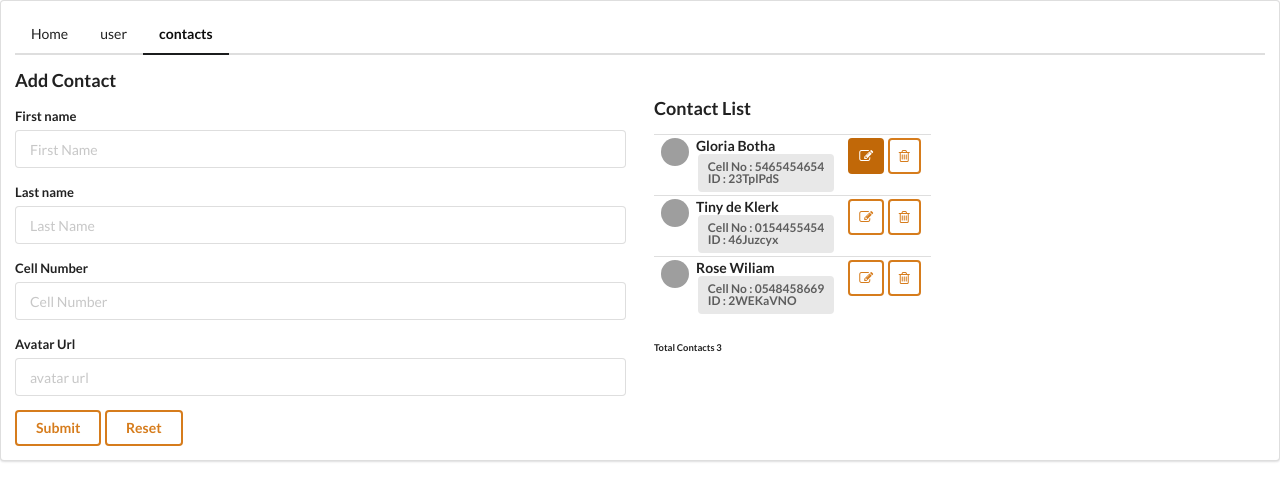
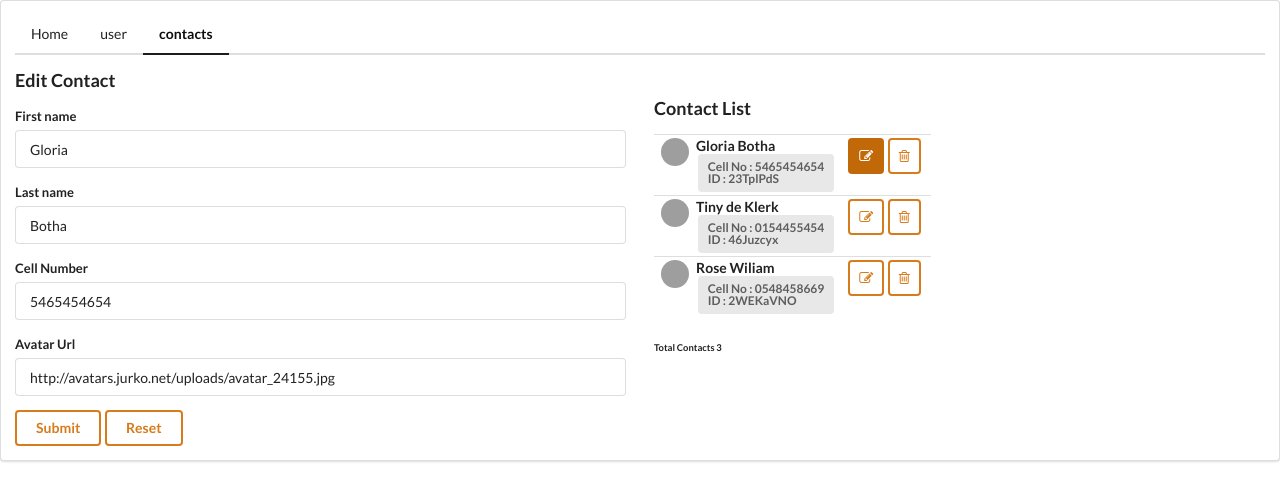
Before and after one commit to Brian611/reactcontactapp, a React (Create React App) app: page /contacts in a window 1280 px wide. Both pictures are taken after a click on the button 866 px from the left and 155 px from the top of the page. Shown: the top 500 px of the page. Built offline with nearby package versions, Linux system fonts and the light colour scheme; grey boxes are pictures that could not be loaded.

Commit message:
crud operations on contacts complete

```diff
--- a/package.json
+++ b/package.json
@@ -3,6 +3,8 @@
   "version": "0.1.0",
   "private": true,
   "dependencies": {
+    "immutability-helper": "^2.3.0",
+    "lodash": "^4.17.4",
     "react": "^15.6.1",
     "react-dom": "^15.6.1",
     "react-router-dom": "^4.1.1",
--- a/src/Components/Contacts.js
+++ b/src/Components/Contacts.js
@@ -1,7 +1,9 @@
 import React, { Component } from 'react';
+import update from 'immutability-helper';
 import Items from './Items';
 import AddContact from './AddContact';
 import EditContact from './EditContact';
+
 
 var contacts = [
     { id: "23TplPdS", firstName: "Gloria", lastName: "Botha", cellNumber: "5465454654", avatar: "http://avatars.jurko.net/uploads/avatar_24155.jpg" },
@@ -13,7 +15,7 @@ class Contacts extends Component {
         super(props)
         this.state = {
             contacts,
-            selectedContact: { firstName: '', lastName: '', cellNumber: '', avatar: '' },
+            selectedContact: {},
             editContact: false,
             addContact: true
         }
@@ -22,6 +24,7 @@ class Contacts extends Component {
         this.onSelectedContact = this.onSelectedContact.bind(this);
         this.onAddContact = this.onAddContact.bind(this);
         this.deleteContact = this.deleteContact.bind(this);
+        this.editContact = this.editContact.bind(this);
     }
 
     handleSubmit(e) {
@@ -30,16 +33,39 @@ class Contacts extends Component {
         console.log(this.state.contacts);
     }
     onSelectedContact(contact) {
-        this.setState({ selectedContact: contact });
+        this.setState({ addContact: false, editContact: true, selectedContact: contact });
     }
 
     onAddContact(newContact) {
-        const toBeAddedContact = [...this.state.contacts, newContact]
-        this.setState({ contacts: toBeAddedContact });
-        console.log("new contact", this.state);
+        this.setState({ contacts: update(this.state.contacts, { $unshift: [newContact] }) });
     }
+
     deleteContact(contact) {
-        this.state.contacts.splice(contact, 1);
+        this.setState({
+            contacts: update(this.state.contacts, { $splice: [[contact.id, 1]] })
+        })
+    }
+
+    editContact(newContact) {
+        let found = false;
+        let x = 0;
+        for (let i = 0; i < this.state.contacts.length; i++) {
+            if (this.state.contacts[i].id === newContact.id) {
+                found = true;
+                x = i;
+            }
+        }
+        if (found) {
+            let updatedContacts = update(this.state.contacts, {
+                [x]: {
+                    firstName: { $set: newContact.firstName },
+                    lastName: { $set: newContact.lastName },
+                    cellNumber: { $set: newContact.cellNumber },
+                    avatar: { $set: newContact.avatar },
+                },
+            });
+            this.setState({ contacts: updatedContacts, editContact: false, addContact: true });
+        }
     }
     render() {
 
@@ -48,7 +74,7 @@ class Contacts extends Component {
                 <div className="ui grid">
                     <div className="eight wide column">
                         {this.state.addContact && <AddContact onAddContact={this.onAddContact} />}
-                        {this.state.editContact && <EditContact />}
+                        {this.state.editContact && <EditContact contact={this.state.selectedContact} toBeEdited={this.editContact} />}
                     </div>
                     <div className="eight wide colum">
                         <Items deleteContact={this.deleteContact} onSelectedContact={this.onSelectedContact} contacts={this.state.contacts} />
--- a/src/Components/EditContact.js
+++ b/src/Components/EditContact.js
@@ -1,36 +1,68 @@
 import React, { Component } from 'react';
+import { isEqual } from 'lodash'
 
 class EditContact extends Component {
     constructor(props) {
         super(props);
         this.state = {
-            firstName: '', lastName: '', cellNumber: '', avatar: ''
+            id: props.contact.id,
+            firstName: props.contact.firstName,
+            lastName: props.contact.lastName,
+            cellNumber: props.contact.cellNumber,
+            avatar: props.contact.avatar
+        }
+
+        this.onHandleChange = this.onHandleChange.bind(this);
+        this.handleSubmit = this.handleSubmit.bind(this);
+    }
+    componentWillReceiveProps({ contact }) {
+        if (!isEqual(this.props.contact, contact)) {
+            this.setState({
+                id: contact.id,
+                firstName: contact.firstName,
+                lastName: contact.lastName,
+                cellNumber: contact.cellNumber,
+                avatar: contact.avatar
+            });
+        } else {
+            console.log("same object");
         }
     }
+    handleSubmit(e) {
+        e.preventDefault();
+
+        this.props.toBeEdited(this.state);
+    }
+    onHandleChange(e) {
+
+        this.setState({ [e.target.name]: e.target.value });
+
+    }
     render() {
+
         return (
             <div>
                 <h3>Edit Contact</h3>
                 <form onSubmit={this.handleSubmit}>
                     <div className="ui form">
                         <div className="inline feilds">
+                            <input type="hidden" name="id" defaultValue={this.state.id} />
                             <div className="field">
                                 <label>First name</label>
-                                <input type="text" placeholder="First Name" name="firstName" onChange={this.handleChange} value={this.state.firstName} />
+                                <input type="text" placeholder="First Name" name="firstName" onChange={this.onHandleChange} value={this.state.firstName} />
                             </div>
                             <div className="field">
                                 <label>Last name</label>
-                                <input type="text" placeholder="Last Name" name="lastName" onChange={this.handleChange} value={this.state.lastName} />
+                                <input type="text" placeholder="Last Name" name="lastName" onChange={this.onHandleChange} value={this.state.lastName} />
                             </div>
                             <div className="field">
                                 <label>Cell Number</label>
-                                <input type="text" placeholder="Cell Number" name="cellNumber" onChange={this.handleChange} value={this.state.cellNumber} />
+                                <input type="text" placeholder="Cell Number" name="cellNumber" onChange={this.onHandleChange} value={this.state.cellNumber} />
                             </div>
                             <div className="field">
                                 <label htmlFor="">Avatar Url</label>
-                                <input type="text" placeholder="avatar url" onChange={this.handleChange} value={this.state.avatar} />
+                                <input type="text" placeholder="avatar url" onChange={this.onHandleChange} value={this.state.avatar} />
                             </div>
-
                             <div className="seven wide field">
                                 <button className="ui inverted brown button" type="submit">Submit</button>
                                 <button onClick={() => this.setState({})} className="ui inverted brown button" type="reset">Reset</button>
--- a/src/Components/Item.js
+++ b/src/Components/Item.js
@@ -3,9 +3,9 @@ import React from 'react';
 function Item({ contact, onSelectedContact , deleteContact}) {
 
     return (
-        <div className="item" onClick={() => onSelectedContact(contact)}>
+        <div className="item">
             <div className="right floated content">
-                <button className="ui inverted brown  icon button">
+                <button onClick={() => onSelectedContact(contact)} className="ui inverted brown  icon button">
                     <i className="fa fa-pencil-square-o" aria-hidden="true"></i>
                 </button>
                 <button onClick={() => deleteContact(contact)} className="ui inverted brown  icon button">
--- a/src/Components/Items.js
+++ b/src/Components/Items.js
@@ -4,7 +4,7 @@ import Item from './Item';
 const Items = ({ contacts, onSelectedContact, deleteContact }) => {
 
     const singleContact = contacts.map((contact) => {
-        return <Item deleteContact={deleteContact} onSelectedContact={onSelectedContact} key={contact.id} contact={contact} />
+        return <Item key={contact.id} deleteContact={deleteContact} onSelectedContact={onSelectedContact} contact={contact} />
     });
 
     return (
```
